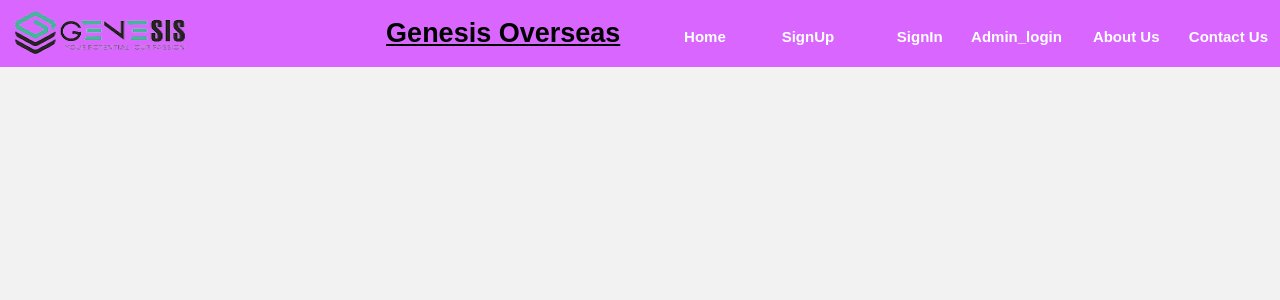
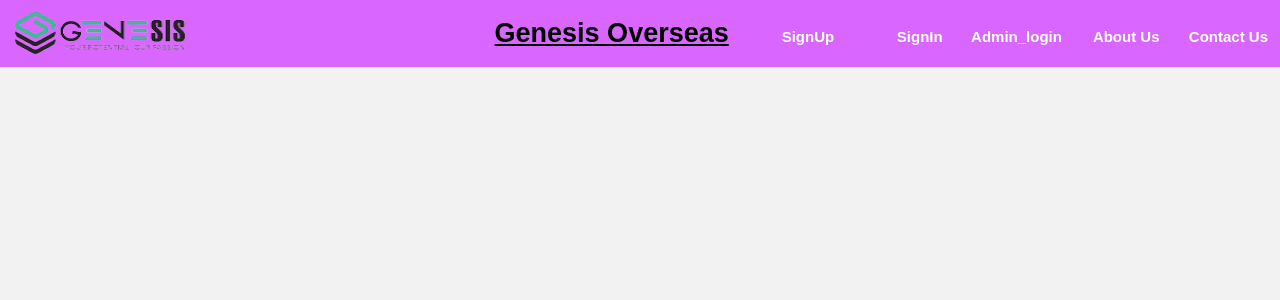
Before and after one commit to Genesisits/Gits_Overseas, a Flask app: page /home in a window 1280 px wide. Shown: the top 300 px of the page. Run offline with Flask 2, Linux system fonts and the light colour scheme; some libraries are stand-ins or nearby versions.

Commit message:
Removed home button from homepage

```diff
--- a/templates/overseas.html
+++ b/templates/overseas.html
@@ -47,7 +47,7 @@
     <ul>
         <img href="home" src="{{url_for('static', filename='img.png')}}" class="img"/>
         <li><h1 class="main-heading container" >Genesis Overseas</h1></li>
-        <li><a href="home">Home</a></li>
+<!--        <li><a href="home">Home</a></li>-->
         <li><a href="register">SignUp</a></li>
         <li><a href="login">SignIn</a></li>
         <li><a href="admin_login">Admin_login</a></li>
```
